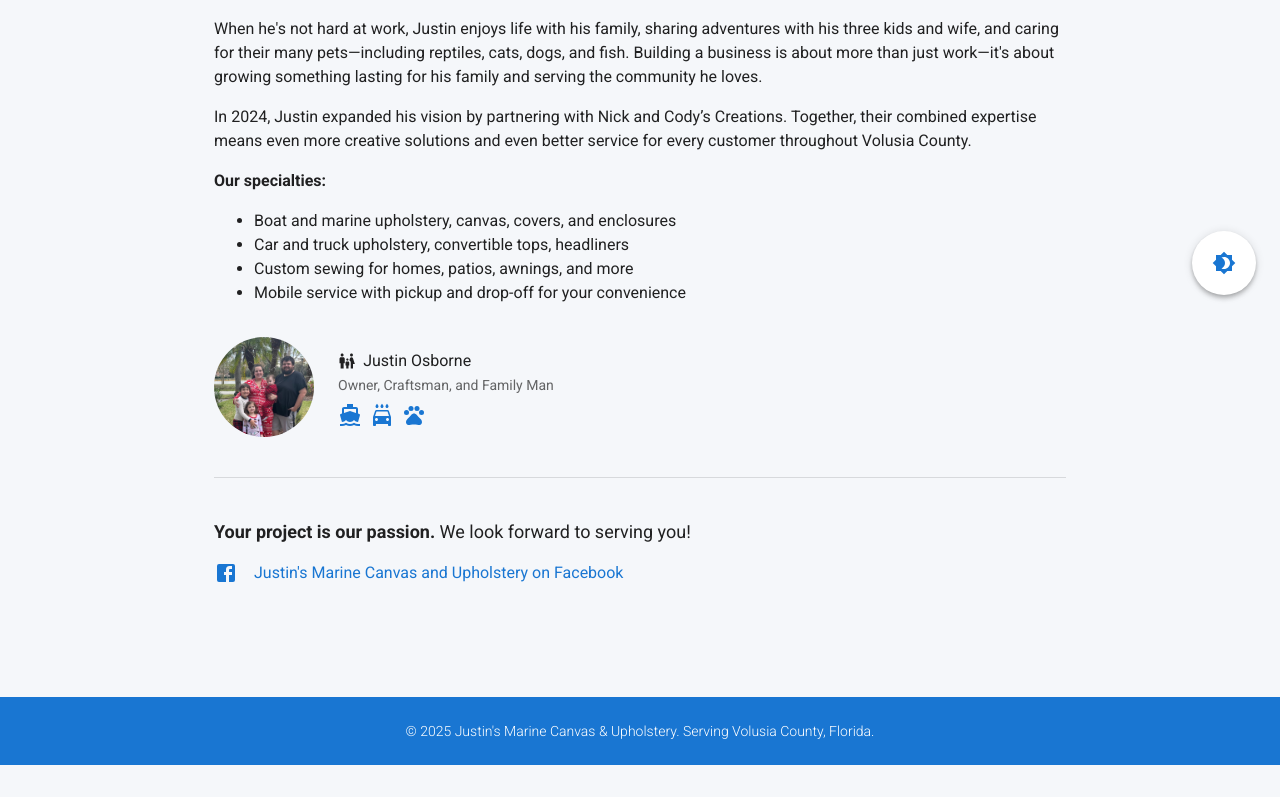
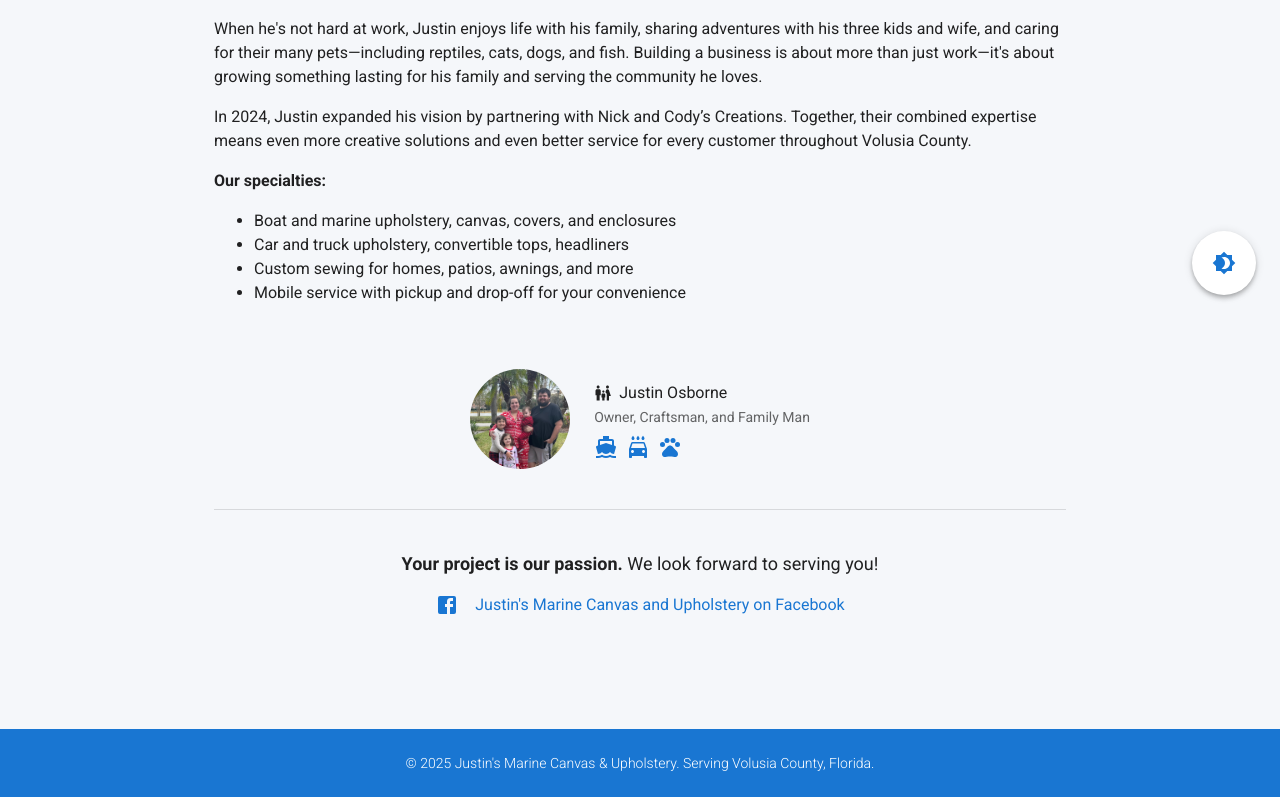
Before and after one commit to BrysWU/JCU, a React app: page /about in a window 1280 px wide. Shown: the part 481-1278 px from the top of the page. Before the commit the page ends 1246 px from the top, so only its background shows below. Built offline with nearby package versions, Linux system fonts and the light colour scheme.

Commit message:
Updated About Us Page Contents

```diff
--- a/src/components/FacebookFeed.js
+++ b/src/components/FacebookFeed.js
@@ -23,7 +23,7 @@ function FacebookFeed() {
         data-href="https://www.facebook.com/kingofcanvas"
         data-tabs="timeline"
         data-width="500"
-        data-height=""
+        data-height="700"
         data-small-header="false"
         data-adapt-container-width="true"
         data-hide-cover="false"
--- a/src/components/HomeGalleryCarousel.js
+++ b/src/components/HomeGalleryCarousel.js
@@ -84,8 +84,8 @@ function HomeGalleryCarousel() {
 
   return (
     <Box sx={{ position: "relative", width: "100%", my: 4 }}>
-      <Grid container spacing={2} alignItems="center" justifyContent="center">
-        <Grid item xs="auto">
+      <Grid container spacing={2} alignItems="stretch" justifyContent="center">
+        <Grid item xs="auto" sx={{ display: "flex", alignItems: "center" }}>
           <IconButton
             aria-label="Previous"
             onClick={handlePrev}
@@ -96,8 +96,18 @@ function HomeGalleryCarousel() {
           </IconButton>
         </Grid>
         {displayed.map((item, idx) => (
-          <Grid item xs={12} sm={4} key={idx}>
-            <Card sx={{ maxWidth: 330, mx: "auto" }}>
+          <Grid
+            item
+            xs={12}
+            sm={4}
+            key={idx}
+            sx={{
+              display: "flex",
+              alignItems: "stretch",
+              justifyContent: "center",
+            }}
+          >
+            <Card sx={{ maxWidth: 330, width: "100%", height: "100%", display: "flex", flexDirection: "column" }}>
               <CardMedia
                 component="img"
                 height="170"
@@ -105,7 +115,7 @@ function HomeGalleryCarousel() {
                 alt={item.title}
                 sx={{ objectFit: "cover" }}
               />
-              <CardContent>
+              <CardContent sx={{ flexGrow: 1 }}>
                 <Typography variant="subtitle1">{item.title}</Typography>
                 <Typography variant="body2" color="text.secondary">
                   {item.desc}
@@ -114,7 +124,7 @@ function HomeGalleryCarousel() {
             </Card>
           </Grid>
         ))}
-        <Grid item xs="auto">
+        <Grid item xs="auto" sx={{ display: "flex", alignItems: "center" }}>
           <IconButton
             aria-label="Next"
             onClick={handleNext}
--- a/src/pages/About.js
+++ b/src/pages/About.js
@@ -15,27 +15,34 @@ import familyPhoto from "../assets/images/family.jpg";
 
 function About() {
   return (
-    <Container justifyItems="center" maxWidth="md" sx={{ py: 8 }}>
+    <Container
+      maxWidth="md"
+      sx={{
+        py: 8,
+        display: "grid",
+        justifyItems: "center",
+      }}
+    >
       <Typography variant="h3" color="primary" gutterBottom>
         About Justin & Our Story
       </Typography>
-      <Divider sx={{ mb: 3 }} />
+      <Divider sx={{ mb: 3, width: "100%" }} />
       <Typography variant="h6" color="textSecondary" sx={{ mb: 2 }}>
         Local Roots. Family Owned. Passion for Craft.
       </Typography>
-      <Typography paragraph>
+      <Typography paragraph sx={{ width: "100%" }}>
         <strong>Justin Osborne</strong> is the heart and hands behind Justin's Marine Canvas and Upholstery. A proud Florida native, Justin has called New Smyrna Beach home for over 20 years, raising three wonderful kids with his wife. Deeply rooted in the community and passionate about his craft, Justin brings decades of experience in both marine and auto upholstery, custom canvas, and sewing services to Volusia County and beyond.
       </Typography>
-      <Typography paragraph>
+      <Typography paragraph sx={{ width: "100%" }}>
         Justin’s journey began with a love for fabric, creativity, and hands-on work. Over the years, he’s restored countless boat interiors, tailored custom covers, revived classic car seats, and even created unique sewn pieces for homes and businesses. His mission: deliver unbeatable quality and friendly, mobile service—right where you need it, from New Smyrna and Daytona Beach to Edgewater and Port Orange.
       </Typography>
-      <Typography paragraph>
+      <Typography paragraph sx={{ width: "100%" }}>
         When he's not hard at work, Justin enjoys life with his family, sharing adventures with his three kids and wife, and caring for their many pets—including reptiles, cats, dogs, and fish. Building a business is about more than just work—it's about growing something lasting for his family and serving the community he loves.
       </Typography>
-      <Typography paragraph>
+      <Typography paragraph sx={{ width: "100%" }}>
         In 2024, Justin expanded his vision by partnering with Nick and Cody’s Creations. Together, their combined expertise means even more creative solutions and even better service for every customer throughout Volusia County.
       </Typography>
-      <Typography paragraph>
+      <Typography paragraph sx={{ width: "100%" }}>
         <strong>Our specialties:</strong>
         <ul>
           <li>Boat and marine upholstery, canvas, covers, and enclosures</li>
@@ -62,7 +69,7 @@ function About() {
           </Stack>
         </Box>
       </Stack>
-      <Divider sx={{ my: 5 }} />
+      <Divider sx={{ my: 5, width: "100%" }} />
 
       <Typography variant="body1" sx={{ fontSize: 18, mb: 2 }}>
         <strong>Your project is our passion.</strong> We look forward to serving you!
```
